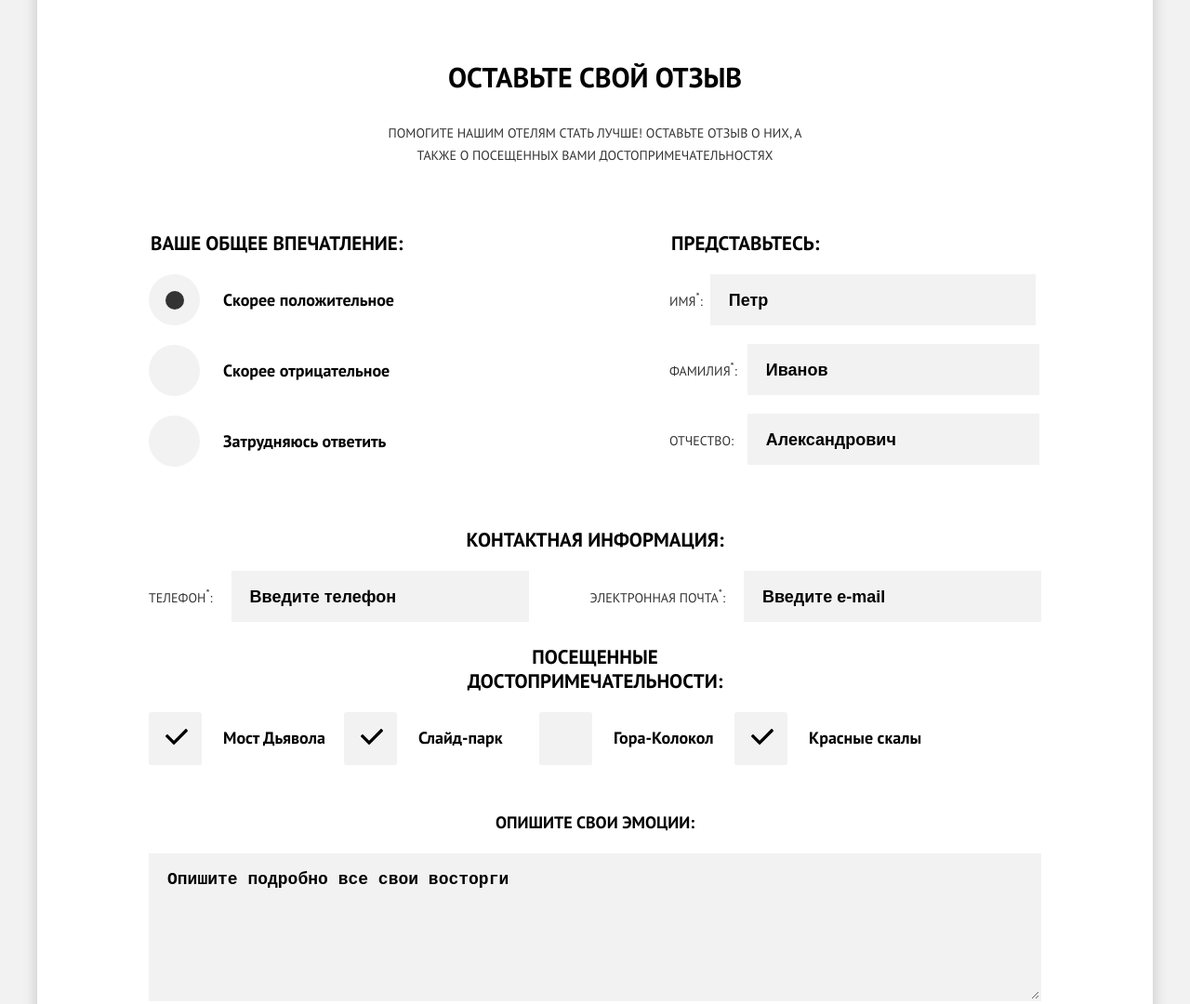
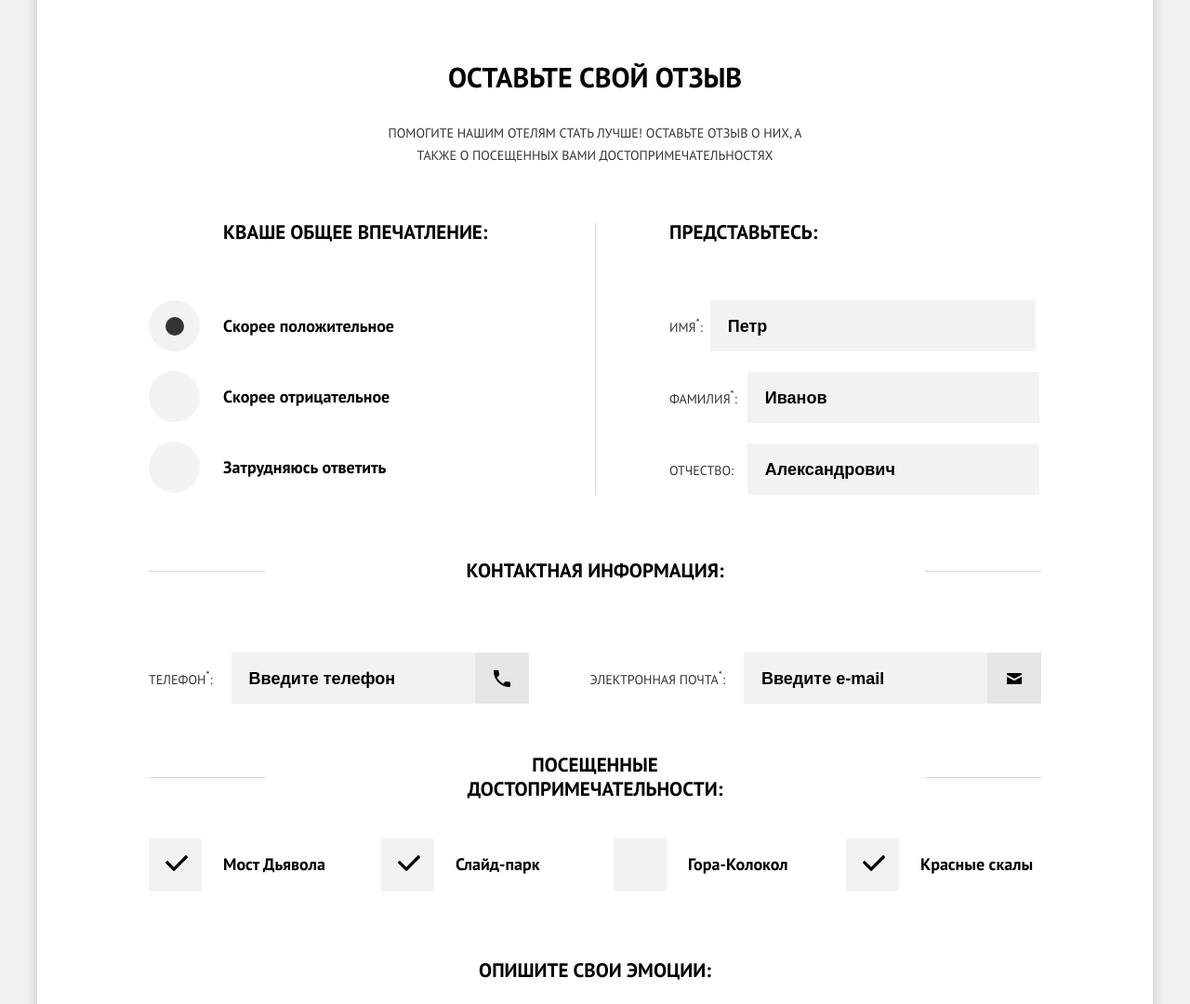
Before and after one commit to EvgeniyaSbitneva/497793-sedona, a plain HTML site: page source/form.html in a window 1280 px wide. Shown: the part 396-1476 px from the top of the page at 93% size. Drawn offline with nearby package versions, Linux system fonts and the light colour scheme; files that its build step writes are made by us from their sources; files whose address does not match are found by name.

Commit message:
Закончила стилизацию

```diff
--- a/source/form.html
+++ b/source/form.html
@@ -41,7 +41,7 @@
       </div>
       <form class="testimonial-form" method="post" action="https://echo.htmlacademy.ru">
         <fieldset class="testimonial-form__group testimonial-form__group--name">
-          <legend class="testimonial-form__legend">Представьтесь:</legend>
+          <div class="testimonial-form__legend testimonial-form__legend--name">Представьтесь:</div>
           <label class="testimonial-form__label testimonial-form__label--name" for="first-name">Имя<sup>*</sup>:</label>
           <input type="text" name="first-name" placeholder="Петр" id="first-name" required>
           <label class="testimonial-form__label testimonial-form__label--name" for="surname">Фамилия<sup>*</sup>:</label>
@@ -50,16 +50,20 @@
           <input type="text" name="patronymic" placeholder="Александрович" id="patronymic">
         </fieldset>
         <fieldset class="testimonial-form__group testimonial-form__group--contacts">
-          <legend class="testimonial-form__legend">Контактная информация:</legend>
+          <div class="testimonial-form__legend testimonial-form__legend--contacts">Контактная информация:</div>
           <div class="testimonial-form__flex-wrap testimonial-form__flex-wrap--row">
             <label class="testimonial-form__label testimonial-form__label--contacts" for="user-phone"><span class="testimonial-form__desk-hidden">Контактный</span> телефон<sup>*</sup>:</label>
-            <input type="tel" name="user-phone" placeholder="Введите телефон" id="user-phone" required>
+            <div class="testimonial-form__input--contacts testimonial-form__input--contacts-tel">
+              <input type="tel" name="user-phone" placeholder="Введите телефон" id="user-phone" required>
+            </div>
             <label class="testimonial-form__label testimonial-form__label--contacts" for="user-email">Электронная почта<sup>*</sup>:</label>
-            <input type="email" name="user-email" placeholder="Введите e-mail" id="user-email" required>
+            <div class="testimonial-form__input--contacts testimonial-form__input--contacts-mail">
+              <input type="email" name="user-email" placeholder="Введите e-mail" id="user-email" required>
+            </div>
           </div>
         </fieldset>
         <fieldset class="testimonial-form__group testimonial-form__group--radio">
-          <legend class="testimonial-form__legend">Ваше общее впечатление:</legend>
+          <div class="testimonial-form__legend testimonial-form__legend--radio">кВаше общее впечатление:</div>
           <div class="testimonial-form__flex-wrap">
             <input class="visually-hidden testimonial-form__input--radio" type="radio" name="filling" value="positive" id="radio-positive" checked>
             <label class="testimonial-form__label testimonial-form__label--radio" for="radio-positive">Скорее положительное</label>
@@ -70,7 +74,7 @@
           </div>
         </fieldset>
         <fieldset class="testimonial-form__group testimonial-form__group--checkbox">
-          <legend class="testimonial-form__legend testimonial-form__legend--checkbox">Посещенные <br>достопримечательности:</legend>
+          <div class="testimonial-form__legend testimonial-form__legend--checkbox">Посещенные <br>достопримечательности:</div>
           <div class="testimonial-form__flex-wrap testimonial-form__flex-wrap--row">
             <input class="visually-hidden testimonial-form__input--checkbox" type="checkbox" name="bridge" value="bridge" id="checkbox-bridge" checked>
             <label class="testimonial-form__label testimonial-form__label--checkbox" for="checkbox-bridge">Мост Дьявола</label>
@@ -122,7 +126,7 @@
         </a>
       </section>
     </footer>
-    <!-- <section class="modal modal--fail">
+    <section class="modal modal--fail">
       <div class="modal__lead lead">
         <b class="lead__caption">Что-то пошло не так!</b>
         <p class="lead__text">Проверьте поля, выделенные красным, скорее всего вы забыли их заполнить</p>
@@ -137,7 +141,7 @@
       <div class="modal__btn-wrap">
         <button class="modal__btn modal__btn--ok btn" type="button">Закрыть окно</button>
       </div>
-    </section> -->
+    </section>
     <script src="js/main-nav--mobile.js"></script>
   </body>
 </html>
--- a/source/less/blocks/modal.less
+++ b/source/less/blocks/modal.less
@@ -8,6 +8,7 @@
   width: 320px;
 
   background-color: #ffffff;
+  box-shadow: 0 7px 15px rgba(0, 0, 0, 0.15);
 
   &--ok {
     .lead__text {
--- a/source/less/blocks/page-main.less
+++ b/source/less/blocks/page-main.less
@@ -26,6 +26,7 @@
 
     &--testimonial {
       padding-top: 60px;
+      padding-bottom: 50px;
     }
   }
 }
@@ -38,4 +39,8 @@
     background-color: #ffffff;
     box-shadow: 0 0 15px rgba(0, 0, 0, 0.2);
   }
+
+  .page-main__lead--testimonial {
+    padding-bottom: 40px;
+  }
 }
--- a/source/less/blocks/testimonial-form.less
+++ b/source/less/blocks/testimonial-form.less
@@ -18,7 +18,7 @@
   input[type="tel"],
   input[type="email"],
   textarea {
-    padding: 13px 18px 12px;
+    padding: 13px 17px 12px;
 
     font-weight: bold;
     font-size: 18px;
@@ -61,24 +61,66 @@
   }
 }
 
+.testimonial-form__group--contacts {
+  input[type="tel"],
+  input[type="email"] {
+    width: 100%;
+    padding-right: 65px;
+  }
+}
+
+.testimonial-form__label--contacts {
+  padding-left: 18px;
+  margin-bottom: 10px;
+}
+
+.testimonial-form__input--contacts {
+  position: relative;
+
+  margin-bottom: 10px;
+
+  &:last-of-type {
+    margin-bottom: 25px;
+  }
+
+  &::after {
+    content: "";
+
+    position: absolute;
+    top: 0;
+    right: 0;
+
+    width: 58px;
+    height: 55px;
+  }
+}
+
+.testimonial-form__input--contacts-tel::after {
+  background: #e6e6e6 url("../img/icon-phone.svg") center no-repeat;
+}
+
+.testimonial-form__input--contacts-mail::after {
+  background: #e6e6e6 url("../img/icon-mail.svg") center no-repeat;
+}
+
 .testimonial-form__label--name + input {
   display: inline-block;
   vertical-align: baseline;
   width: 190px;
-  margin-bottom: 20px;
+  margin-bottom: 22px;
 
   &:first-of-type {
     width: 230px;
   }
 
   &:last-of-type {
-    margin-bottom: 0;
+    margin-bottom: 25px;
   }
 }
 
 .testimonial-form__legend,
 .testimonial-form__label--textarea {
-  margin-top: 20px;
+  margin-top: 18px;
   margin-bottom: 20px;
 
   font-weight: bold;
@@ -89,7 +131,7 @@
 }
 
 .testimonial-form__label--name + input::placeholder,
-.testimonial-form__label--contacts + input::placeholder,
+.testimonial-form__input--contacts input::placeholder,
 .testimonial-form__label--textarea + textarea::placeholder {
   font: inherit;
   font-weight: bold;
@@ -99,14 +141,14 @@
 }
 
 .testimonial-form__label--name + input:hover,
-.testimonial-form__label--contacts + input:hover,
+.testimonial-form__input--contacts input:hover,
 .testimonial-form__label--textarea + textarea:hover {
   background-color: @bg-form-hover;
   border-color: @bg-form-hover;
 }
 
 .testimonial-form__label--name + input:focus,
-.testimonial-form__label--contacts + input:focus,
+.testimonial-form__input--contacts input:focus,
 .testimonial-form__label--textarea + textarea:focus {
   outline: none;
   background-color: transparent;
@@ -126,8 +168,8 @@
 
   cursor: pointer;
 
-  :last-of-type {
-    margin-bottom: 0;
+  &:last-of-type {
+    margin-bottom: 25px;
   }
 }
 
@@ -179,6 +221,8 @@
 }
 
 .testimonial-form__label--checkbox {
+  margin-bottom: 25px;
+
   &::before {
     content: "";
 
@@ -230,8 +274,8 @@
 }
 
 .testimonial-form__btn-wrap {
-  margin-top: 25px;
-  margin-bottom: 50px;
+  margin-top: 50px;
+  margin-bottom: 40px;
 }
 
 .testimonial-form__note,
@@ -280,8 +324,14 @@
     padding: 0 60px;
   }
 
-  .testimonial-form__legend {
+  .testimonial-form__legend,
+  .testimonial-form__label--textarea {
     font-size: 21px;
+  }
+
+  .testimonial-form__legend--radio,
+  .testimonial-form__legend--name {
+    margin-bottom: 60px;
   }
 
   .testimonial-form__flex-wrap--row {
@@ -305,6 +355,8 @@
   }
 
   .testimonial-form__group--name {
+    position: relative;
+
     width: 324px;
     padding-left: 58px;
 
@@ -319,25 +371,114 @@
         width: 216px;
       }
     }
+
+    &::before {
+      content: "";
+
+      position: absolute;
+      top: 21px;
+      left: 0;
+
+      width: 1px;
+      height: 292px;
+
+      background-color: @bg-form-active;
+    }
   }
 
   .testimonial-form__group--contacts {
-    margin-top: 45px;
+    margin-top: 32px;
   }
 
-  .testimonial-form__label--contacts + input {
+  .testimonial-form__legend--contacts {
+    position: relative;
+
+    &::before {
+      content: "";
+
+      position: absolute;
+      top: 50%;
+      left: 0;
+
+      width: 125px;
+      height: 1px;
+
+      background-color: @bg-form-active;
+    }
+
+    &::after {
+      content: "";
+
+      position: absolute;
+      top: 50%;
+      right: 0;
+
+      width: 125px;
+      height: 1px;
+
+      background-color: @bg-form-active;
+    }
+  }
+
+  .testimonial-form__legend--checkbox {
+    position: relative;
+
+    margin-bottom: 40px;
+
+    &::before {
+      content: "";
+
+      position: absolute;
+      top: 50%;
+      left: -80px;
+
+      width: 125px;
+      height: 1px;
+
+      background-color: @bg-form-active;
+    }
+
+    &::after {
+      content: "";
+
+      position: absolute;
+      top: 50%;
+      right: -80px;
+
+      width: 125px;
+      height: 1px;
+
+      background-color: @bg-form-active;
+    }
+  }
+
+  .testimonial-form__input--contacts {
     width: 100%;
+    margin-bottom: 18px;
   }
 
   .testimonial-form__group--checkbox {
     .reset-indents();
-    width: 480px;
-    margin: 25px auto 0;
+    width: 648px;
+    margin: 10px auto 0;
+    padding: 0 90px;
   }
 
   .testimonial-form__label--checkbox {
-    width: 210px;
+    width: auto;
     margin-bottom: 30px;
+
+    &:nth-of-type(odd) {
+      margin-right: 70px;
+    }
+  }
+
+  .testimonial-form__group--textarea {
+    margin-top: 25px;
+  }
+
+  .testimonial-form__label--textarea {
+    margin-bottom: 55px;
   }
 
   .testimonial-form__note,
@@ -351,6 +492,8 @@
     align-items: center;
 
     width: 100%;
+    margin-top: 60px;
+    margin-bottom: 60px;
   }
 
   .testimonial-form__button {
@@ -382,23 +525,63 @@
     }
   }
 
+  .testimonial-form__legend--radio {
+    padding-left: 80px;
+  }
+
   .testimonial-form__group--checkbox {
     width: 100%;
   }
 
+  .testimonial-form__legend--contacts {
+    margin-top: 12px;
+    margin-bottom: 75px;
+  }
+
   .testimonial-form__label--contacts {
     margin-right: 20px;
+    padding-left: 0;
 
     &:nth-of-type(even) {
       margin-left: auto;
     }
   }
 
-  .testimonial-form__label--contacts + input {
+  .testimonial-form__input--contacts {
     width: 320px;
   }
 
   .testimonial-form__desk-hidden {
     display: none;
   }
+
+  .testimonial-form__group--checkbox {
+    padding: 0;
+  }
+
+  .testimonial-form__legend--checkbox {
+    &::before {
+      left: 0;
+    }
+
+    &::after {
+      right: 0;
+    }
+  }
+
+  .testimonial-form__label--checkbox:nth-of-type(odd) {
+    margin-right: 0;
+  }
+
+  .testimonial-form__label--checkbox {
+    width: 210px;
+
+    &:not(:nth-of-type(4)) {
+      margin-right: 40px;
+    }
+  }
+
+  .testimonial-form__button {
+    width: 480px;
+  }
 }
```
Also changed, not shown: source/photo.html (+23 -23 lines).
